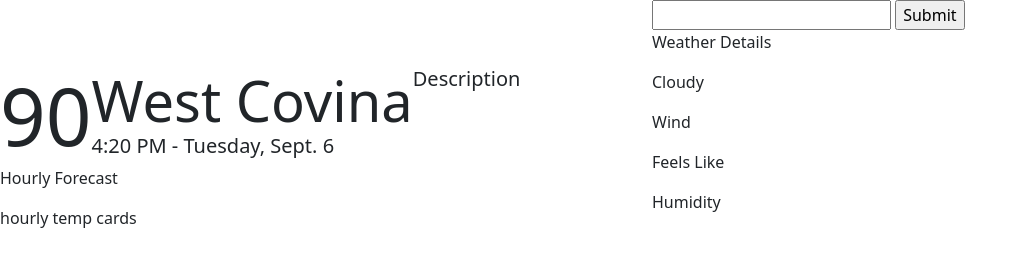
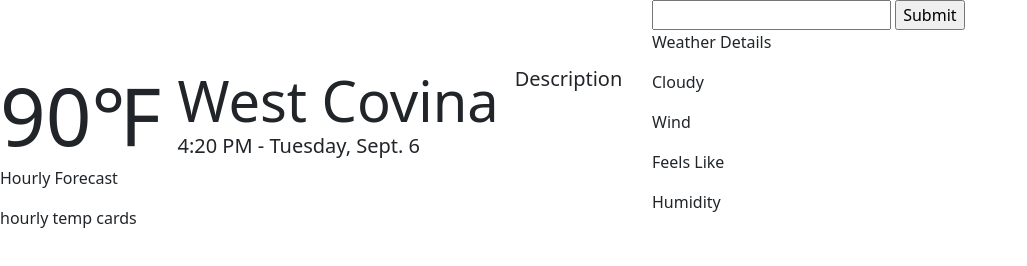
Before and after one commit to c-yip/weather-app, a website built with webpack: page dist/index.html in a window 1280 px wide. Shown: the whole page, without its empty margins (0-1027 px from the left). Built offline with nearby package versions, Linux system fonts and the light colour scheme; no server answers.

```diff
--- a/dist/index.html
+++ b/dist/index.html
@@ -11,8 +11,8 @@
   <div class="container-flex">
     <div class="row">
       <div class="col d-flex flex-column justify-content-end">
-        <div class="main-display d-flex">
-          <div class="current-temp display-1">90</div>
+        <div class="main-display d-flex gap-3">
+          <div class="current-temp display-1">90&#8457;</div>
           <div class="location-time-date">
             <div class="location display-4">West Covina</div>
             <div class="time-date h5">4:20 PM - Tuesday, Sept. 6</div>
```
